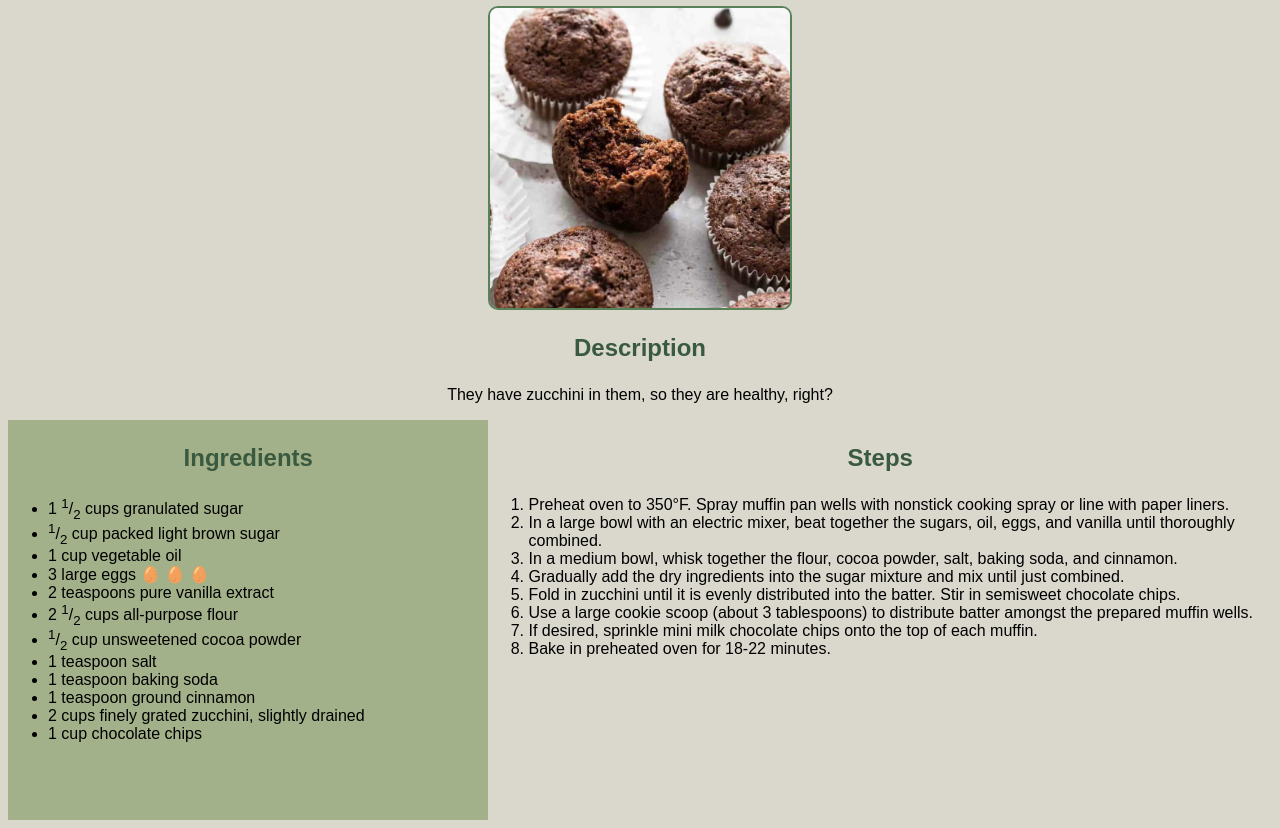
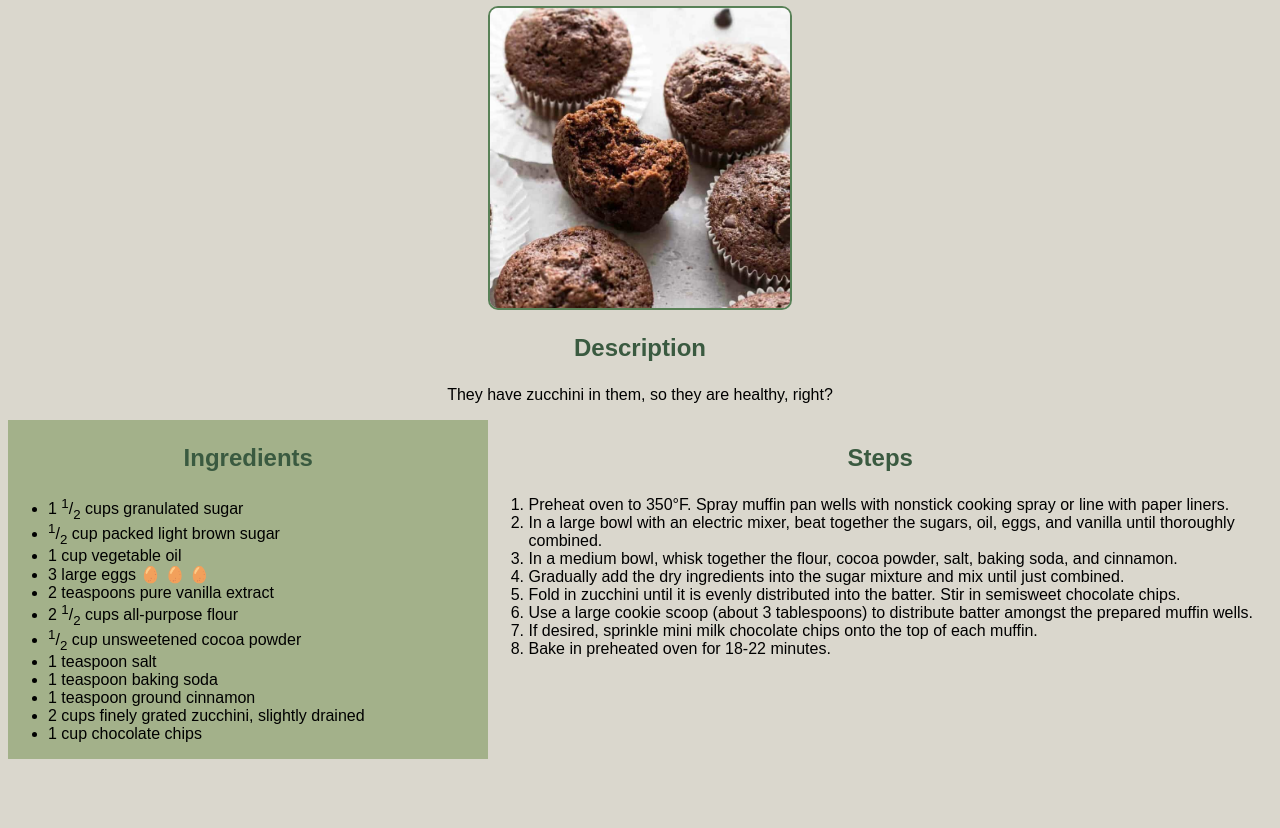
Before and after one commit to theQuiltingRiverOtter/odin-recipes, a plain HTML site: page recipes/muffins.html in a window 1280 px wide. Shown: the part 93-921 px from the top of the page. After the commit the page ends 860 px from the top, so only its background shows below. Drawn offline with Linux system fonts and the light colour scheme.

Commit message:
Fix: Change CSS font and height on ingredient box.

```diff
--- a/css/styles.css
+++ b/css/styles.css
@@ -1,6 +1,6 @@
 body {
     background-color: #dad7cd;
-    font-family: Papryus, "Lucida Handwriting", Copperplate, fantasy;
+    font-family: Papryus, Copperplate, fantasy;
 }
 
 h1 {
@@ -21,12 +21,9 @@ p {
 .ingredients {
     background-color: #a3b18a;
     width: 40%;
-    height: 400px;
+
 }
 
-.steps {
-    height: 400px;
-}
 
 h3 {
     color: #3a5a40;
```
